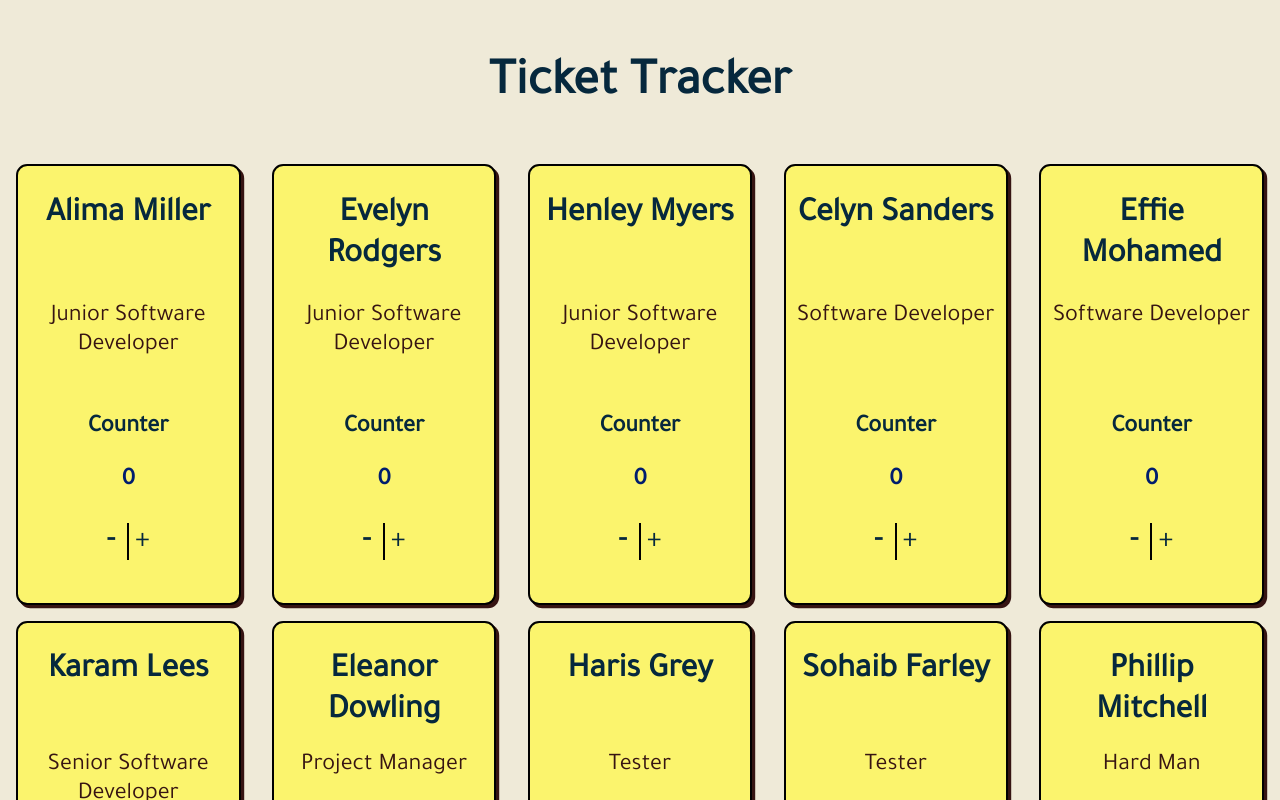
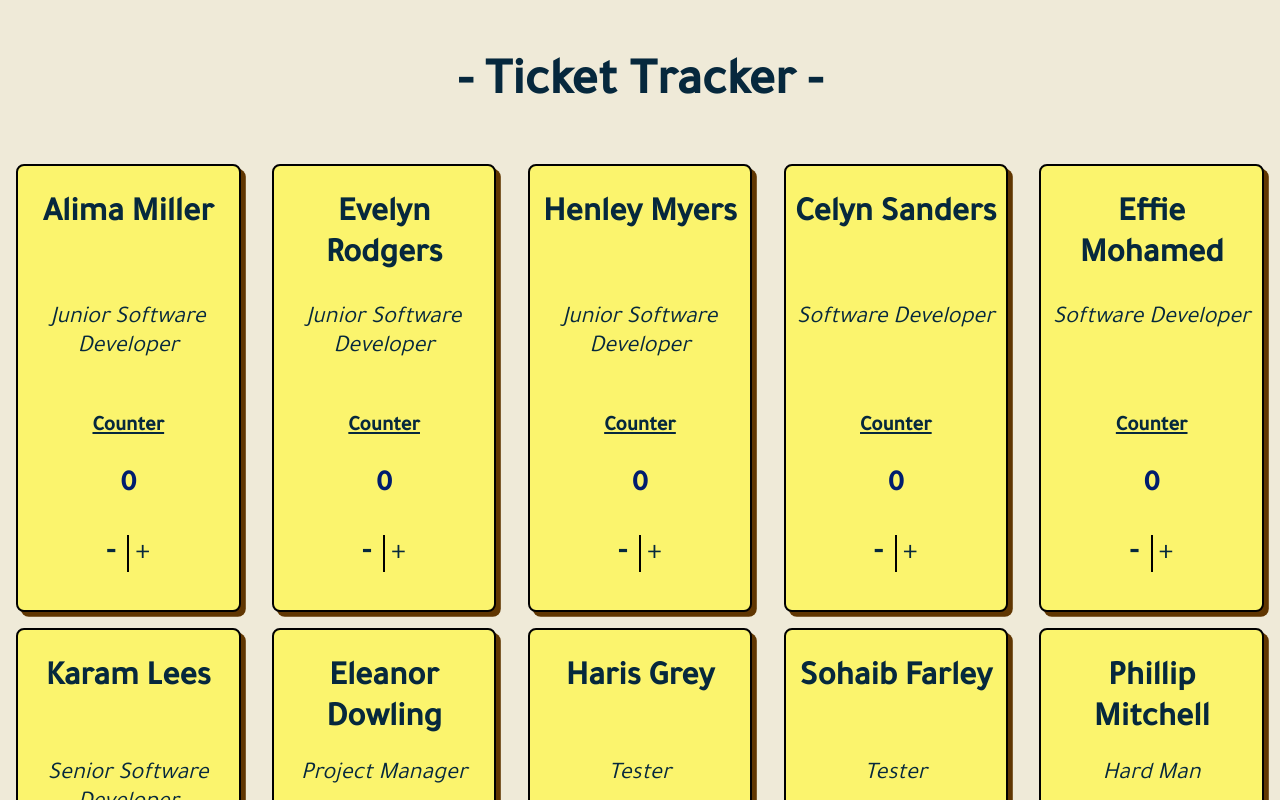
Before and after one commit to chriskokc/ticket-tracker, a React (Create React App) app: page / in a window 1280 px wide. Shown: the top 800 px of the page. Built offline with nearby package versions, Linux system fonts and the light colour scheme.

Commit message:
adjusted box shadow of the card.

```diff
--- a/src/assets/_base.scss
+++ b/src/assets/_base.scss
@@ -1,5 +1,5 @@
 @use "./variables" as *;
-@import url('https://fonts.googleapis.com/css2?family=Tajawal:wght@300;400&display=swap');
+@import url('https://fonts.googleapis.com/css2?family=Tajawal:wght@300;400;500&display=swap');
 
 * {
     font-family: $main-font;
--- a/src/assets/_variables.scss
+++ b/src/assets/_variables.scss
@@ -1,6 +1,6 @@
 $background-color: #EFEAD8;
 $border-color: black;
-$shadow-color: #361412;
+$shadow-color: #603601;
 $card-color: #FBF46D;
 $counter-color: #001D6E;
 $text-color: #06283D;
--- a/src/components/Card/Card.jsx
+++ b/src/components/Card/Card.jsx
@@ -5,7 +5,7 @@ const Card = ({ employeeName, employeeRole }) => {
     return (
         <>
             <h3 className="card__content"><span className="card__content--name">{employeeName}</span></h3>
-            <h3 className="card__content"> <span className="card__content--role">{employeeRole}</span></h3>
+            <h3 className="card__content"> <span className="card__content--role"><em>{employeeRole}</em></span></h3>
             <Counter />
         </>
     );
--- a/src/components/Card/Card.scss
+++ b/src/components/Card/Card.scss
@@ -3,8 +3,8 @@
 
 .card {
     border: $border-color solid 2px;
-    box-shadow: 0.2rem 0.2rem 0 $shadow-color;
-    border-radius: 0.7rem;
+    box-shadow: 0.3rem 0.3rem 0 $shadow-color;
+    border-radius: 0.5rem;
     background-color: $card-color;
     display: grid;
     grid-template-rows: repeat(3, 26%);
@@ -20,7 +20,7 @@
 
         &--role {
             color: $shadow-color;
-            font-weight: 500;
+            font-weight: 400;
         }
 
     }
--- a/src/components/Counter/Counter.scss
+++ b/src/components/Counter/Counter.scss
@@ -6,6 +6,7 @@
 
     &__title {
         font-size: 1.5rem;
+        text-decoration: underline;
     }
 
     &__value {
@@ -18,11 +19,11 @@
     .counter {
 
         &__title {
-            font-size: 1.5rem;
+            font-size: 1.3rem;
         }
 
         &__value {
-            font-size: 1.5rem;
+            font-size: 1.8rem;
         }
     }
 }
--- a/src/components/TicketTracker/TicketTracker.jsx
+++ b/src/components/TicketTracker/TicketTracker.jsx
@@ -14,7 +14,7 @@ const TickerTracker = () => {
 
     return (
         <div className="ticker-tracker">
-            <h1 className="big-title">Ticket Tracker</h1>
+            <h1 className="big-title"> - Ticket Tracker -</h1>
 
             <div className="ticker-tracker__container">
                 {employeesJSX}
```
